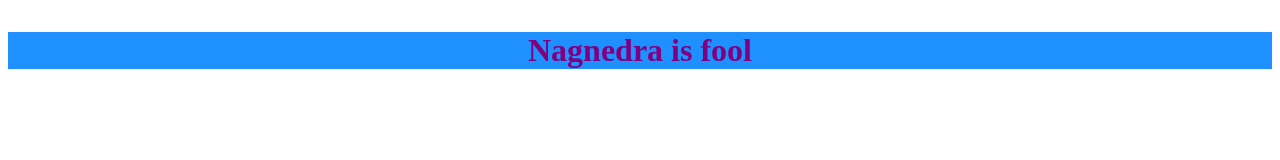
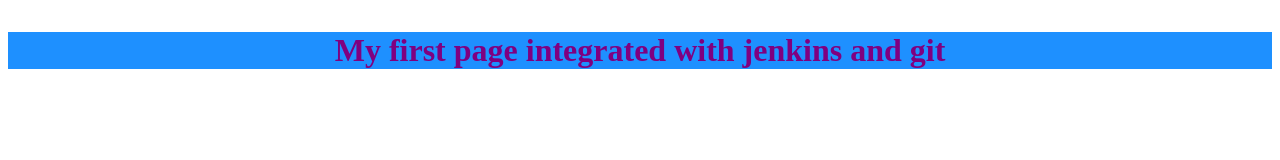
Before and after one commit to pnmaws/jenkinsdemo, a plain HTML site: page index.html in a window 1280 px wide. Drawn offline with Linux system fonts and the light colour scheme.

Commit message:
Update index.html

```diff
--- a/index.html
+++ b/index.html
@@ -7,6 +7,6 @@
    </style>
    <body>
       <h1 style="background-color:DodgerBlue"</h1>
-      <p style="color:#800080">Nagnedra is fool</p>
+      <p style="color:#800080">My first page integrated with jenkins and git</p>
    </body>
 </html>
```
